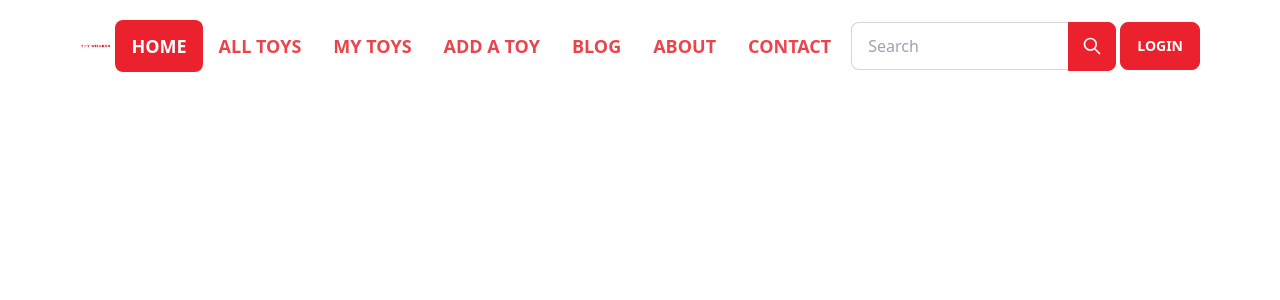
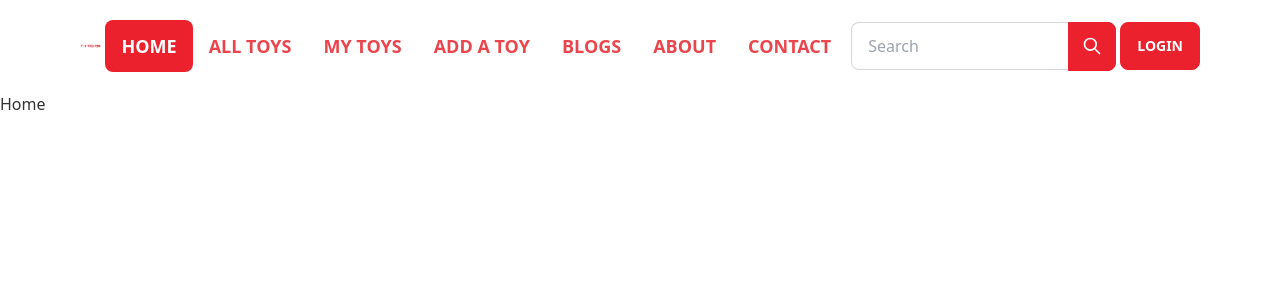
Before and after one commit to Shameem-Akbar/Toy-Wizards-Client, a React (Vite) app: page /home in a window 1280 px wide. Shown: the top 300 px of the page. Built offline with nearby package versions, Linux system fonts and the light colour scheme.

Commit message:
react helmet added and website title set up done

```diff
--- a/package.json
+++ b/package.json
@@ -15,6 +15,7 @@
     "match-sorter": "^6.3.1",
     "react": "^18.2.0",
     "react-dom": "^18.2.0",
+    "react-helmet": "^6.1.0",
     "react-icons": "^4.8.0",
     "react-router-dom": "^6.11.2",
     "sort-by": "^1.2.0",
--- /dev/null
+++ b/src/components/PageTitle/PageTitle.jsx
@@ -0,0 +1,17 @@
+import React from 'react';
+import { Helmet } from "react-helmet";
+
+
+const PageTitle = ({ title }) => {
+    return (
+        <div>
+            <Helmet>
+                <title>
+                    {title} | Toys Wizards
+                </title>
+            </Helmet>
+        </div>
+    );
+};
+
+export default PageTitle;
--- a/src/layout/Main/Main.jsx
+++ b/src/layout/Main/Main.jsx
@@ -2,12 +2,15 @@ import React from 'react';
 import { Outlet } from 'react-router-dom';
 import NavigationBar from '../../pages/shared/NavigationBar/NavigationBar';
 import Footer from '../../pages/shared/Footer/Footer';
+import PageTitle from '../../components/PageTitle/PageTitle';
+import Home from '../../pages/Home/Home/Home';
 
 const Main = () => {
     return (
         <div>
+            <PageTitle title="Home"></PageTitle>
             <NavigationBar></NavigationBar>
-            <Outlet></Outlet>
+            <Home></Home>
             {/* <Footer></Footer> */}
         </div>
     );
--- a/src/pages/About/About.jsx
+++ b/src/pages/About/About.jsx
@@ -1,8 +1,10 @@
 import React from 'react';
+import PageTitle from '../../components/PageTitle/PageTitle';
 
 const About = () => {
     return (
         <div>
+            <PageTitle title='About'></PageTitle>
             <div className='px-2 lg:px-16 py-2 md:py-8 text-white bg-primary' >
                 <h2 className='text-center text-5xl font-semibold py-5'>About</h2>
             </div>
--- a/src/pages/Blogs/Blogs.jsx
+++ b/src/pages/Blogs/Blogs.jsx
@@ -1,6 +1,7 @@
 import React from 'react';
 import { useLoaderData } from 'react-router-dom';
 import BlogCard from './BlogCard';
+import PageTitle from '../../components/PageTitle/PageTitle';
 
 const Blogs = () => {
 
@@ -8,6 +9,7 @@ const Blogs = () => {
 
     return (
         <div>
+            <PageTitle title="Blogs"></PageTitle>
             <div className='px-2 lg:px-16 py-2 md:py-8 text-white bg-primary' >
                 <h2 className='text-center text-5xl font-semibold py-5'>Blog</h2>
             </div>
--- a/src/pages/Contact/Contact.jsx
+++ b/src/pages/Contact/Contact.jsx
@@ -1,8 +1,10 @@
 import React from 'react';
+import PageTitle from '../../components/PageTitle/PageTitle';
 
 const Contact = () => {
     return (
         <div>
+            <PageTitle title="Contact"></PageTitle>
             <div className='px-2 lg:px-16 py-2 md:py-8 text-white bg-primary' >
                 <h2 className='text-center text-5xl font-semibold py-5'>Contact</h2>
             </div>
--- /dev/null
+++ b/src/pages/Home/Home/Home.jsx
@@ -0,0 +1,11 @@
+import React from 'react';
+
+const Home = () => {
+    return (
+        <div>
+            <h2>Home</h2>
+        </div>
+    );
+};
+
+export default Home;
--- a/src/pages/Login/Login.jsx
+++ b/src/pages/Login/Login.jsx
@@ -1,8 +1,10 @@
 import React from 'react';
+import PageTitle from '../../components/PageTitle/PageTitle';
 
 const Login = () => {
     return (
         <div>
+            <PageTitle title="Login"></PageTitle>
             <h2>Login</h2>
         </div>
     );
--- a/src/pages/Register/Register/Register.jsx
+++ b/src/pages/Register/Register/Register.jsx
@@ -1,8 +1,10 @@
 import React from 'react';
+import PageTitle from '../../../components/PageTitle/PageTitle';
 
 const Register = () => {
     return (
         <div>
+            <PageTitle title="Register"></PageTitle>
             <h2>Register</h2>
         </div>
     );
--- a/src/pages/Register/Terms/Terms.jsx
+++ b/src/pages/Register/Terms/Terms.jsx
@@ -1,8 +1,10 @@
 import React from 'react';
+import PageTitle from '../../../components/PageTitle/PageTitle';
 
 const Terms = () => {
     return (
         <div>
+            <PageTitle title="Terms & Conditions"></PageTitle>
             <h2>Terms</h2>
         </div>
     );
--- a/src/pages/shared/NavigationBar/NavigationBar.jsx
+++ b/src/pages/shared/NavigationBar/NavigationBar.jsx
@@ -34,7 +34,7 @@ const NavigationBar = () => {
                     <li className='font-semibold text-lg uppercase'><ActiveLink to='/all-toys'>All Toys</ActiveLink></li>
                     <li className='font-semibold text-lg uppercase'><ActiveLink to='/my-toys'>My Toys</ActiveLink></li>
                     <li className='font-semibold text-lg uppercase'><ActiveLink to='/add-a-toy'>Add A Toy</ActiveLink></li>
-                    <li className='font-semibold text-lg uppercase'><ActiveLink to='/blogs'>Blog</ActiveLink></li>
+                    <li className='font-semibold text-lg uppercase'><ActiveLink to='/blogs'>Blogs</ActiveLink></li>
                     <li className='font-semibold text-lg uppercase'><ActiveLink to='/about'>About</ActiveLink></li>
                     <li className='font-semibold text-lg uppercase'><ActiveLink to='/contact'>Contact</ActiveLink></li>
                 </ul>
```
Also changed, not shown: 1 other file (tests, documents, lock files or other folders).
